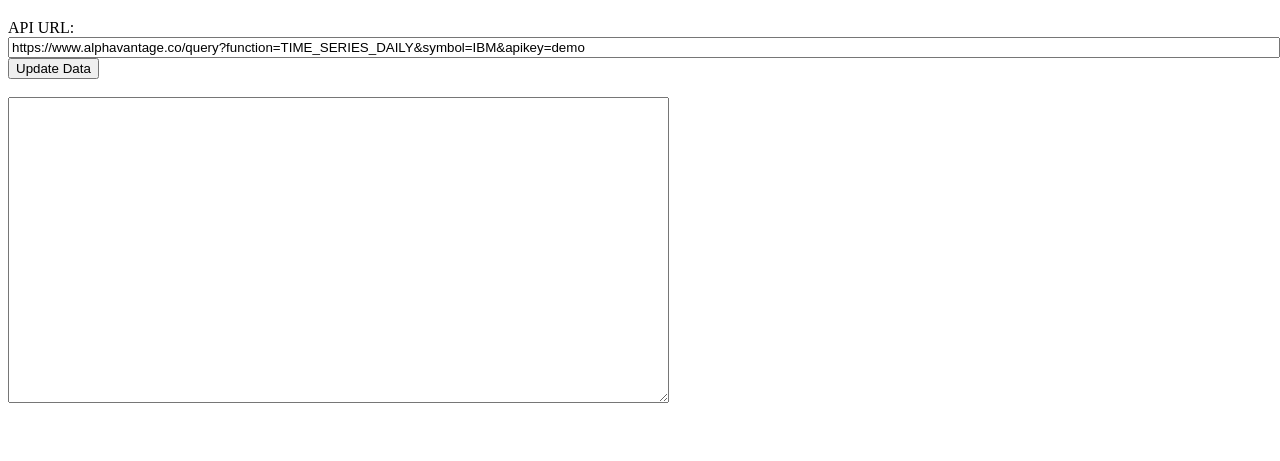
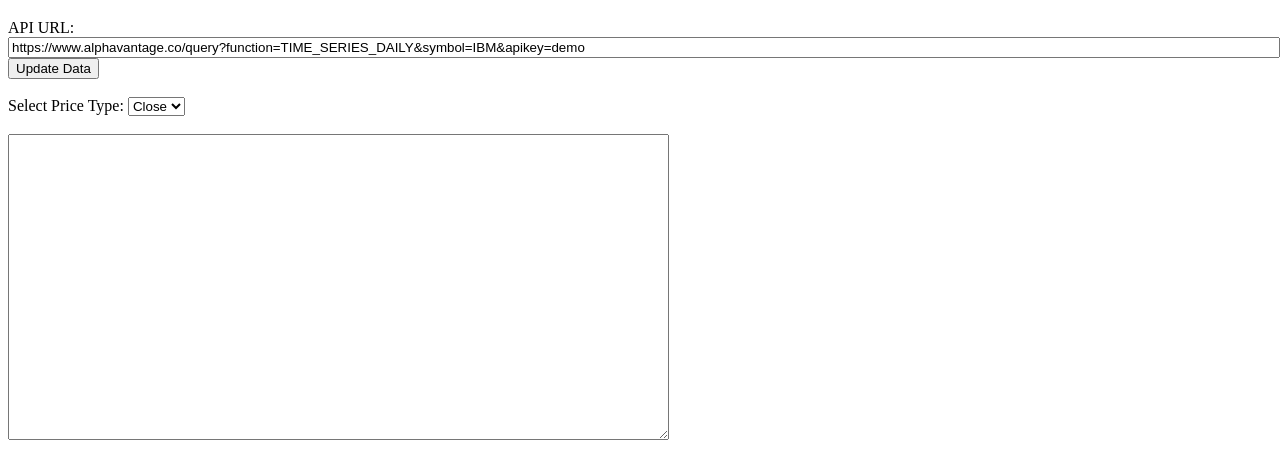
Before and after one commit to ReinholdRay/reinholdray.github.io, a plain HTML site: page index.html in a window 1280 px wide. Shown: the part 61-522 px from the top of the page. Drawn offline with nearby package versions, Linux system fonts and the light colour scheme; no server answers.

Commit message:
selection added

```diff
--- a/index.html
+++ b/index.html
@@ -22,6 +22,14 @@
     <input type="text" id="apiUrl" value="https://www.alphavantage.co/query?function=TIME_SERIES_DAILY&symbol=IBM&apikey=demo">
     <button onclick="updateData()">Update Data</button>
     <br><br>
+    <label for="priceType">Select Price Type:</label>
+    <select id="priceType" onchange="updateData()">
+        <option value="1. open">Open</option>
+        <option value="2. high">High</option>
+        <option value="3. low">Low</option>
+        <option value="4. close" selected>Close</option>
+    </select>
+    <br><br>
     <textarea id="responseTextArea" rows="20" cols="80" readonly></textarea>
 
     <div style="width: 800px; margin: 20px auto;">
@@ -32,10 +40,12 @@
         'use strict';
         var apiUrlInput = document.getElementById('apiUrl');
         var responseTextArea = document.getElementById('responseTextArea');
+        var priceTypeSelect = document.getElementById('priceType');
         var myChart;
 
         function updateData() {
             var apiUrl = apiUrlInput.value;
+            var priceType = priceTypeSelect.value;
             var request = new XMLHttpRequest();
             request.open('GET', apiUrl, true);
             request.setRequestHeader('Content-Type', 'application/json');
@@ -50,12 +60,13 @@
                     // Update chart with new data
                     const dailyPrices = data['Time Series (Daily)'];
                     const dates = Object.keys(dailyPrices).reverse();
-                    const closingPrices = dates.map(date => parseFloat(dailyPrices[date]['4. close']));
+                    const prices = dates.map(date => parseFloat(dailyPrices[date][priceType]));
                     const labels = dates.map(date => new Date(date).toLocaleDateString('en-US'));
 
                     if (myChart) {
                         myChart.data.labels = labels;
-                        myChart.data.datasets[0].data = closingPrices;
+                        myChart.data.datasets[0].data = prices;
+                        myChart.options.plugins.title.text = `${priceType.split(' ')[1].toUpperCase()} Prices`;
                         myChart.update();
                     } else {
                         const ctx = document.getElementById('myChart').getContext('2d');
@@ -64,8 +75,8 @@
                             data: {
                                 labels: labels,
                                 datasets: [{
-                                    label: 'IBM Closing Prices',
-                                    data: closingPrices,
+                                    label: `${priceType.split(' ')[1].toUpperCase()} Prices`,
+                                    data: prices,
                                     backgroundColor: 'rgba(54, 162, 235, 0.2)',
                                     borderColor: 'rgba(54, 162, 235, 1)',
                                     borderWidth: 1
@@ -84,8 +95,14 @@
                                         display: true,
                                         title: {
                                             display: true,
-                                            text: 'Closing Price'
+                                            text: `${priceType.split(' ')[1].toUpperCase()} Price`
                                         }
+                                    }
+                                },
+                                plugins: {
+                                    title: {
+                                        display: true,
+                                        text: `${priceType.split(' ')[1].toUpperCase()} Prices`
                                     }
                                 }
                             }
```
